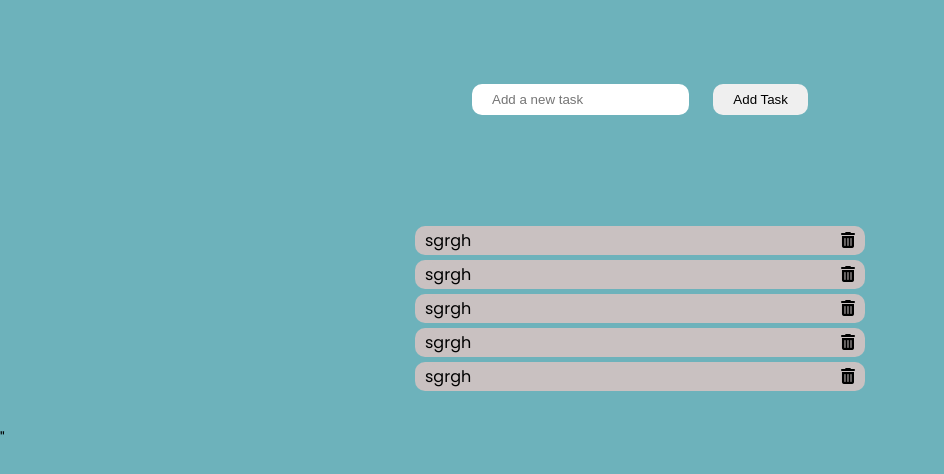
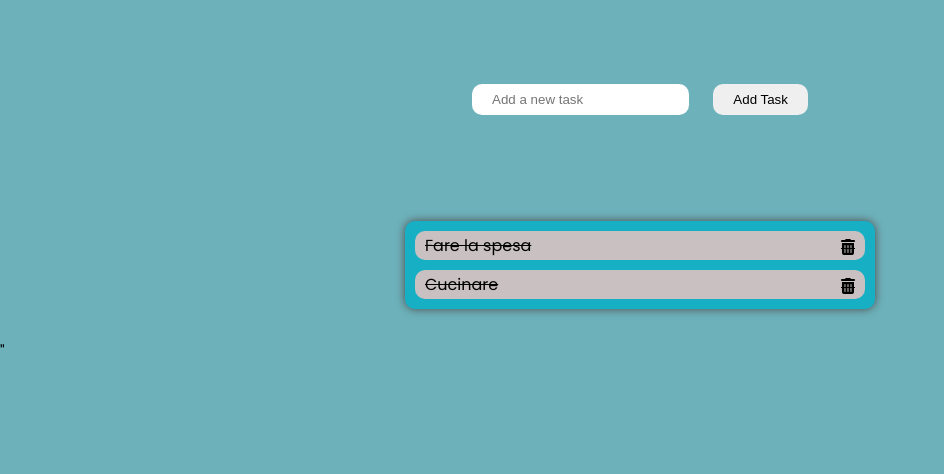
Before and after one commit to EngeneerProgram/vue-todolist, a plain HTML site: page index.html in a window 1280 px wide. Shown: the part 142-616 px from the top of the page, without its empty margins (0-944 px from the left). Drawn offline with nearby package versions, Linux system fonts and the light colour scheme.

Commit message:
bug ciclo v-if

```diff
--- a/assets/javascript/app.js
+++ b/assets/javascript/app.js
@@ -5,12 +5,36 @@ const app = new Vue(
             tasks:[
                 {
                     text: "Fare la spesa",
-                    done: ""
+                    done: true
                 },
+
+                {
+                    text: "Visita medica",
+                    done: false
+                },
+
+                {
+                    text: "Pulire casa",
+                    done: false
+                },
+
+                {
+                    text: "Cucinare",
+                    done: true
+                },
+
+
+
+
             ]
         },
         methods:{
-
+            delete_todo(i){
+                console.log("ok funge")
+            },
+            new_task(){
+                console.log("nuova task")
+            }
         }
     }
 )
--- a/assets/style/style.css
+++ b/assets/style/style.css
@@ -37,6 +37,9 @@ body{
 .list_to_do{
     display:Flex;
     flex-direction: column;
+    box-shadow: 0 0 10px rgb(75, 72, 72);
+    border-radius: 10px;
+    background-color: rgb(22, 175, 196);
 }
 
 ul{
@@ -46,10 +49,11 @@ ul{
 li{
     width: 450px;
     background-color: rgb(201, 193, 193);
-    margin:5px;
+    margin:10px;
     display:Flex;
-    justify-content: center;
-    align-items: center;
+   justify-content: center;
+   align-items: center;
+
     border-radius: 10px;
 
 }
@@ -60,6 +64,7 @@ li{
     display:flex;
     justify-content: space-between;
     border-radius: 10px;
+    align-items: center;
 }
 
 .fa-trash-can:before{
@@ -70,3 +75,11 @@ li{
 .delete:hover{
     color:red;
 }
+
+.check{
+    color:red
+}
+
+.done_todo{
+    text-decoration: line-through;
+}
--- a/index.html
+++ b/index.html
@@ -14,36 +14,19 @@
         <img src="./assets/img/logo.png" width="400px" alt="">
         <div class="insert_task">
             <input type="text" class="add_task" required placeholder="Add a new task">
-            <button class="btn">Add Task</button>
+            <button  @click="new_task" class="btn">Add Task</button>
         </div>
 
         <div class="list_to_do">
             <ul>
-                <li>
+                <li v-if="task.done == true" class="done_todo" v-for="(task, index) in tasks ">
                    <div class="task">
-                       sgrgh  <i class="fa-solid delete fa-trash-can"></i>
+                        {{task.text}}<i  @click="delete_todo(index)" class="fa-solid delete fa-trash-can"></i>
+
                    </div>
+
                 </li>
-                <li>
-                    <div class="task">
-                        sgrgh  <i class="fa-solid delete fa-trash-can"></i>
-                    </div>
-                 </li>
-                 <li>
-                    <div class="task">
-                        sgrgh  <i class="fa-solid delete fa-trash-can"></i>
-                    </div>
-                 </li>
-                 <li>
-                    <div class="task">
-                        sgrgh  <i class="fa-solid delete fa-trash-can"></i>
-                    </div>
-                 </li>
-                 <li>
-                    <div class="task">
-                        sgrgh  <i class="fa-solid delete fa-trash-can"></i>
-                    </div>
-                 </li>
+
 
             </ul>
         </div>
```
